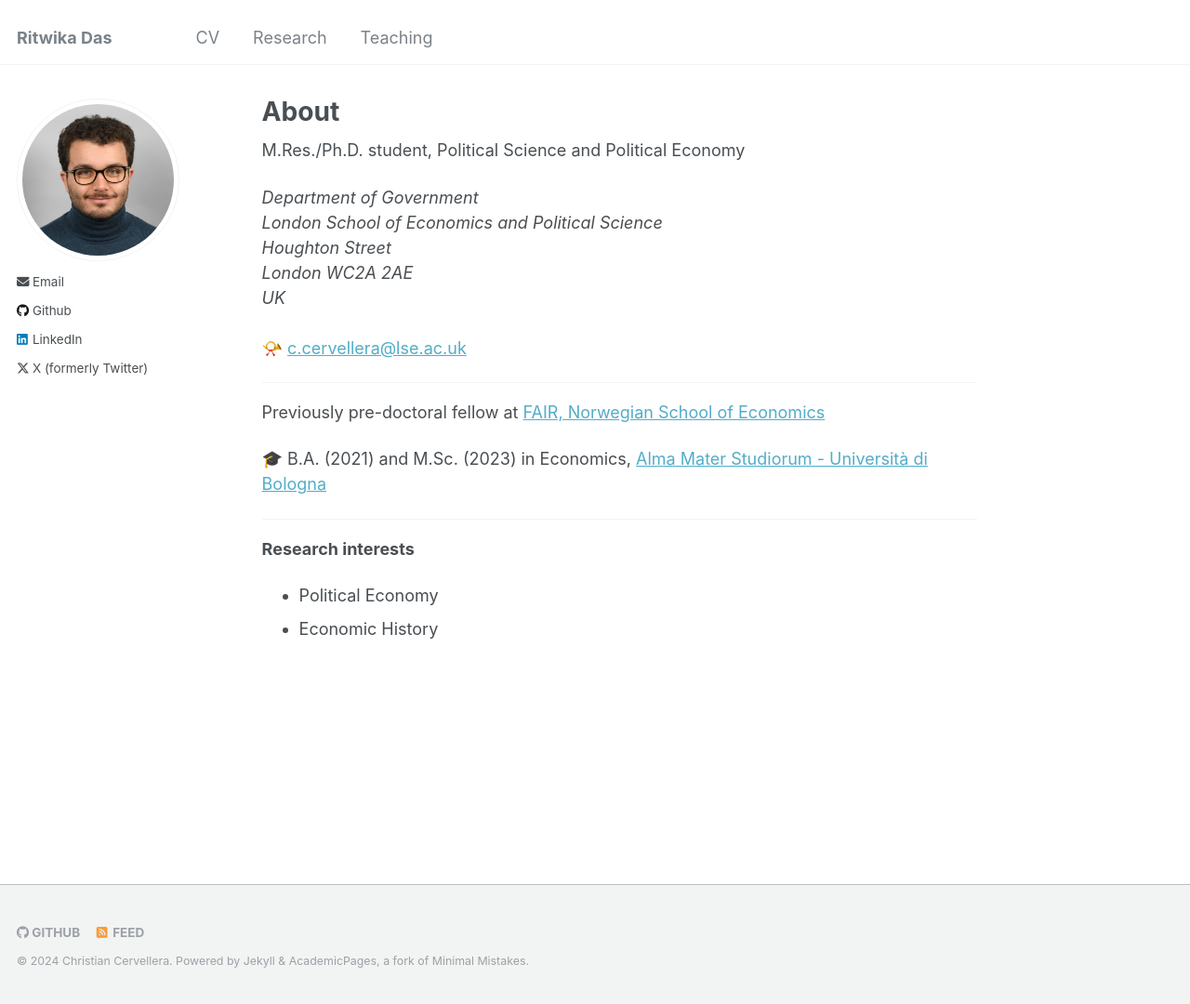
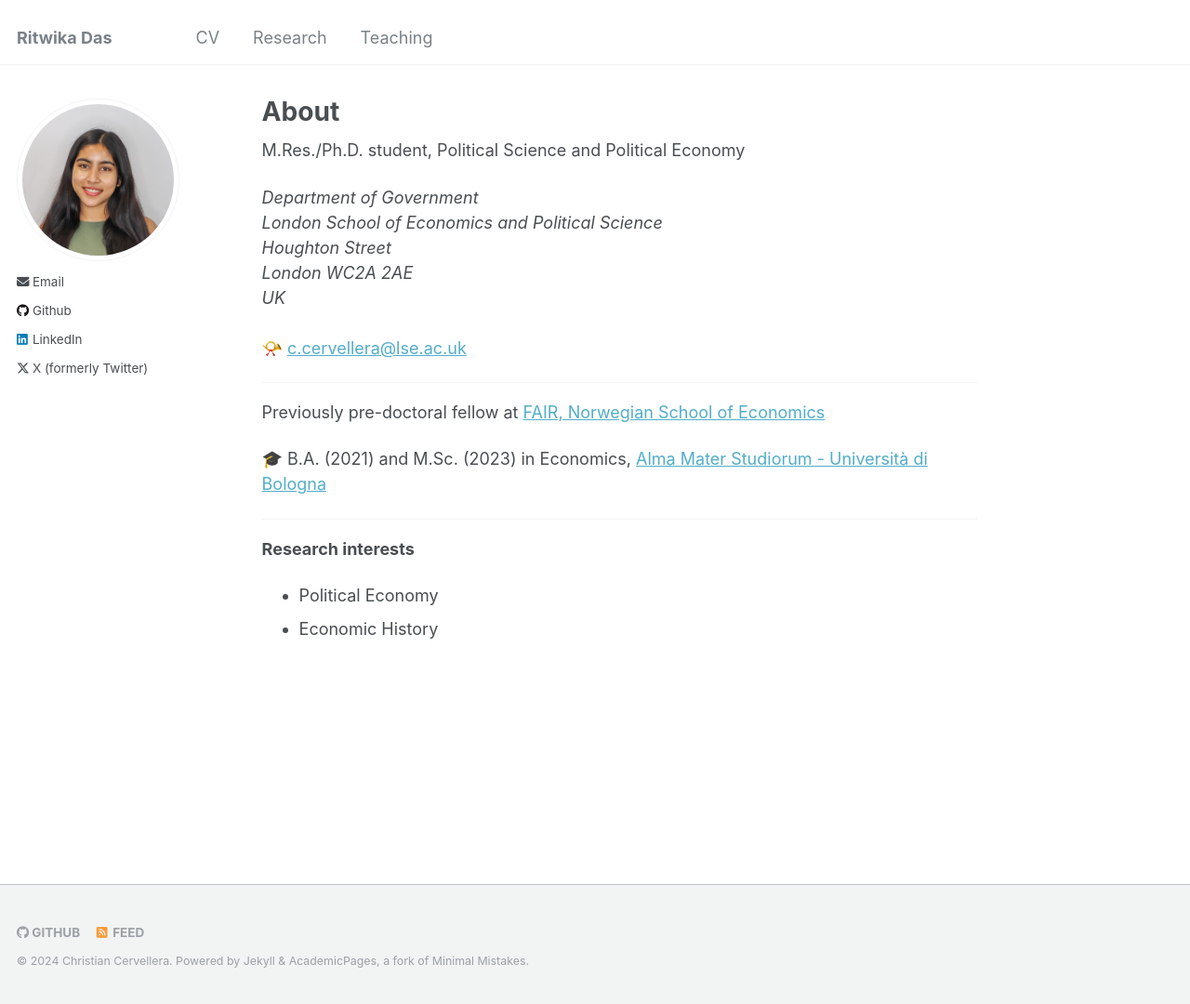
Before and after one commit to ritwika-das/ritwika-das.github.io, a Jekyll site: the page built from _pages/about.md, in a window 1280 px wide and 1080 px high. Shown: the whole window at 93% size. Built offline with Jekyll 4.4.1, drawn with Linux system fonts in a browser that asks for light colours.

Commit message:
Updated Profile Picture

```diff
--- a/_config.yml
+++ b/_config.yml
@@ -27,7 +27,7 @@ masthead_title           : "Christian Cervellera"
 #               Additional customization can be done by editing /_includes/author-profile.html
 author:
   # Biographic information
-  avatar           : "s16064.jpg"
+  avatar           : "ritwika-das.png"
   logo             : "images/logo.png"
   name             : #"Christian Cervellera"
   pronouns         : #"he/him" # example: "she/her"
```
